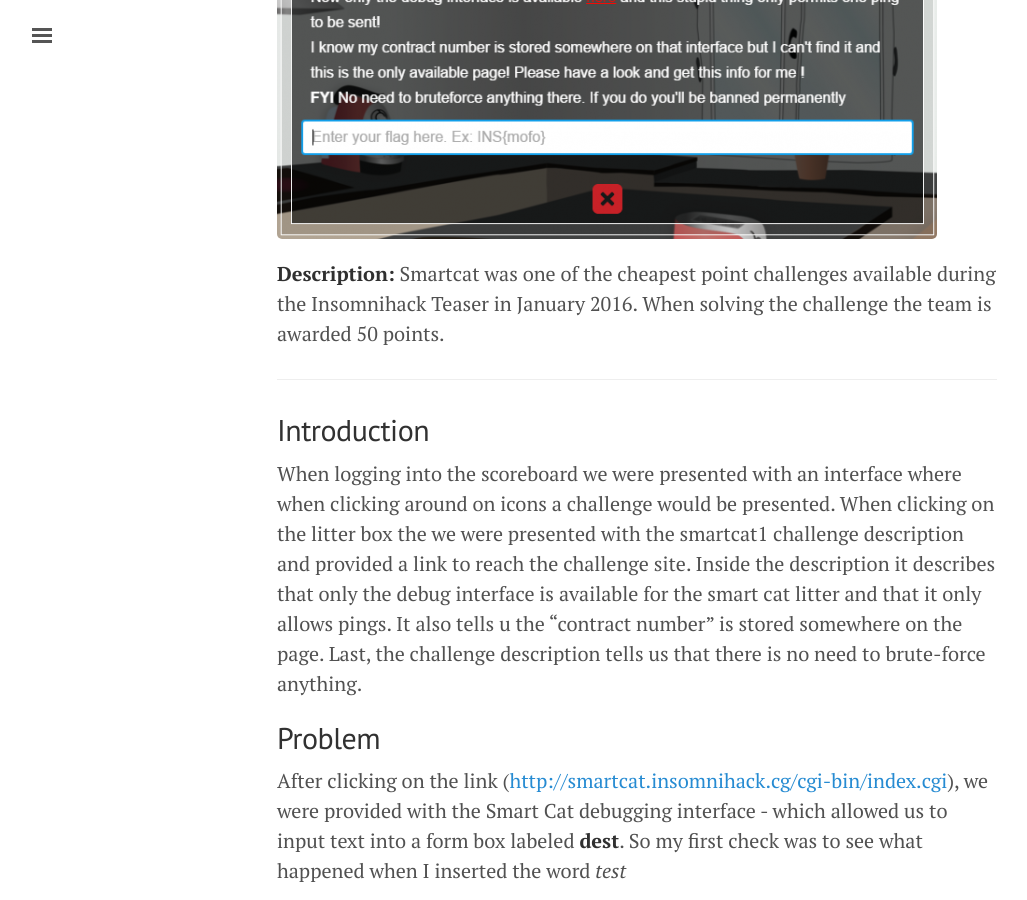
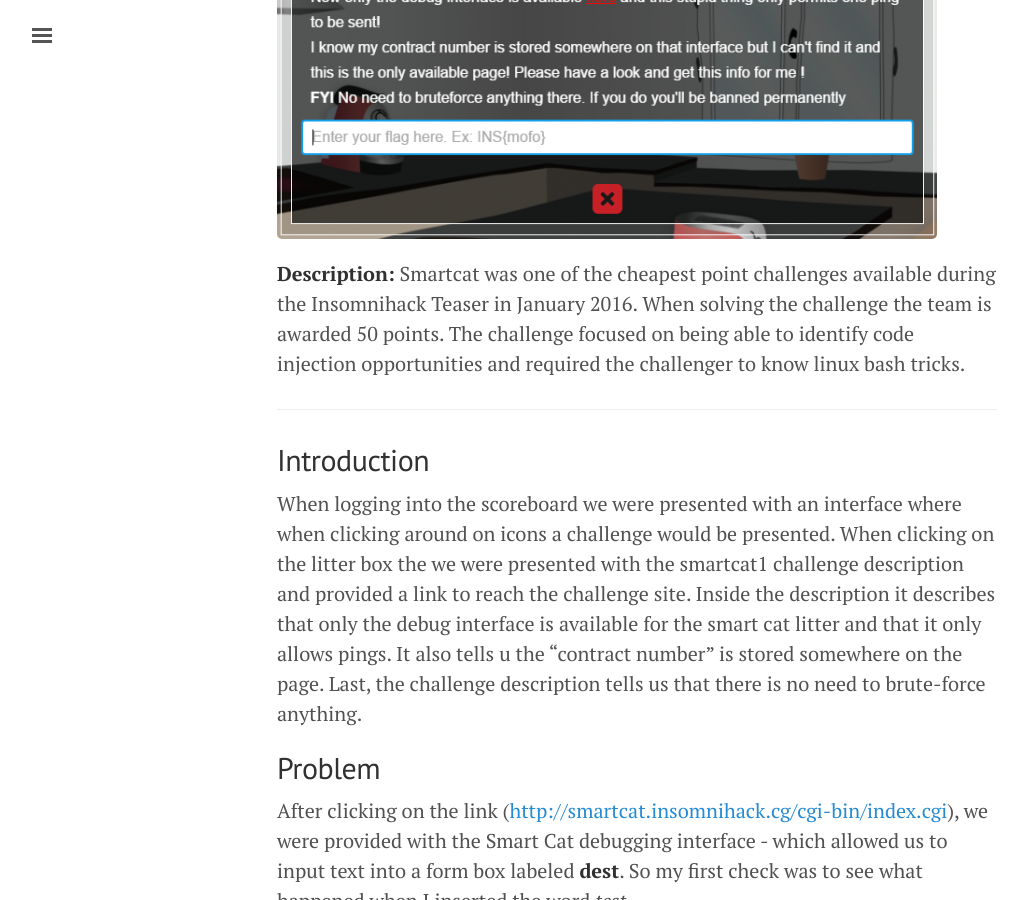
Before and after one commit to MCPA/MCPA.github.io, a Jekyll site: the page built from _posts/2016-insomnihack-teaser/2016-01-21-Smarcat.md, in a window 1280 px wide and 900 px high, scrolled down 339 px. Shown: the whole window, without its empty margins (3-1030 px from the left). Built offline with Jekyll 4.4.1, drawn with Linux system fonts in a browser that asks for light colours.

Commit message:
Update 2016-01-21-Smarcat.md

```diff
--- a/_posts/2016-insomnihack-teaser/2016-01-21-Smarcat.md
+++ b/_posts/2016-insomnihack-teaser/2016-01-21-Smarcat.md
@@ -7,7 +7,7 @@ date: 2016-01-21 01:10
 ---
 ![scoreboard](/images/2016-Insomnihack-Teaser/smartcat-scoreboard.png)
 
-<strong>Description:</strong> Smartcat was one of the cheapest point challenges available during the Insomnihack Teaser in January 2016. When solving the challenge the team is awarded 50 points.
+<strong>Description:</strong> Smartcat was one of the cheapest point challenges available during the Insomnihack Teaser in January 2016. When solving the challenge the team is awarded 50 points. The challenge focused on being able to identify code injection opportunities and required the challenger to know linux bash tricks.
 <!--break-->
 
 ------
```
